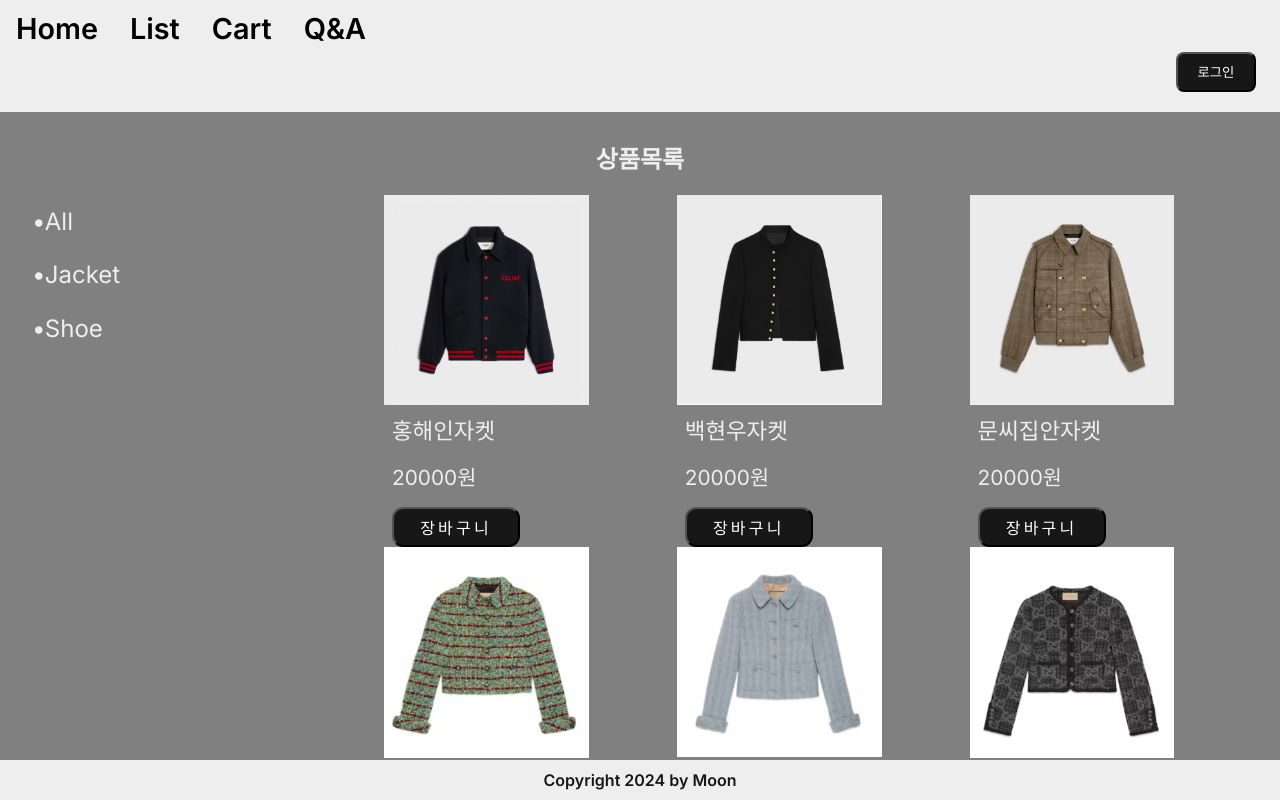
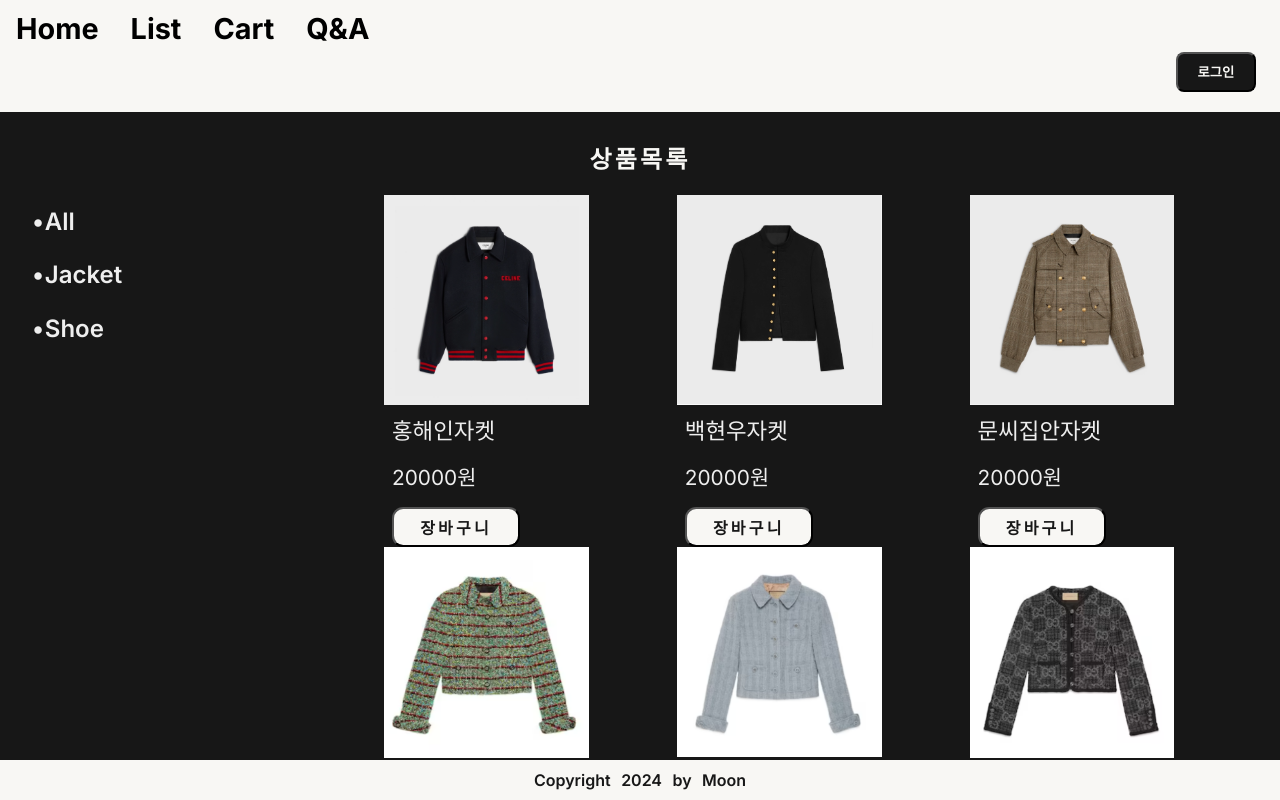
Before and after one commit to mongzii/M-market-ts, a Next.js app: page /list in a window 1280 px wide. Shown: the top 800 px of the page. Built offline with nearby package versions, Linux system fonts and the light colour scheme; no server answers.

Commit message:
design: color들 지정

```diff
--- a/app/globals.css
+++ b/app/globals.css
@@ -1,16 +1,21 @@
 body {
   margin: 0;
   padding: 0;
-  background: gray;
+  background: #171717;
   color: #eeeeee;
   box-sizing: border-box;
 }
 /* ----------------footer---------------------------------------- */
 .footerpart {
   /* border: 10px solid blue; */
-  background: #eeeeee;
+  /* background: #eeeeee; */
+  /* background: #f1faff; */
+  /* background: #fbfff4; */
+  background: #f8f7f4;
+  /* background: #feeceb; */
   color: #171717;
-  font-weight: 550;
+  font-weight: 600;
+  word-spacing: 0.4rem;
   height: 5vh;
   width: 100%;
   display: flex;
@@ -23,8 +28,10 @@ body {
 /* -----------------헤더---------------------------------------- */
 .headerpart {
   /* border: 5px solid black; */
-
-  background: #eeeeee;
+  /* background: #f1faff; */
+  /* background: #fbfff4; */
+  background: #f8f7f4;
+  /* background: #feeceb; */
   color: #171717;
   width: 100%;
   height: 14vh;
@@ -52,7 +59,7 @@ body {
 
   > a {
     font-size: 1.8rem;
-    font-weight: 600;
+    font-weight: 650;
     text-decoration: none;
     color: black;
     @media screen and (max-width: 1023px) {
@@ -60,6 +67,10 @@ body {
     }
     @media screen and (max-width: 767px) {
       font-size: 1rem;
+    }
+    &:hover {
+      cursor: pointer;
+      color: #2c3333;
     }
   }
 }
@@ -91,12 +102,16 @@ body {
     height: 2.5rem;
     width: 5rem;
     background-color: #171717;
-    color: white;
+    color: #f8f7f4;
+    font-weight: 600;
     border-radius: 0.5rem;
     margin-right: 1.5rem;
     @media screen and (max-width: 767px) {
       height: 2.2rem;
       margin-right: 1.8rem;
+    }
+    &:hover {
+      cursor: pointer;
     }
   }
 }
@@ -123,6 +138,8 @@ body {
 .title {
   display: flex;
   justify-content: center;
+  color: #f8f7f4;
+  letter-spacing: 0.2rem;
 }
 .main-top {
   /* border: 10px solid blue; */
@@ -248,6 +265,7 @@ body {
   flex-direction: column;
   justify-content: space-around;
   font-size: 1.5rem;
+  font-weight: 550;
   > li {
     display: flex;
     flex-direction: row;
@@ -261,7 +279,8 @@ body {
   }
   > li:hover {
     cursor: pointer;
-    color: #337357;
+    color: #83142c;
+    /* color: #337357; */
   }
 }
 /* list페이지오른쪽 */
@@ -386,11 +405,15 @@ body {
   > button {
     width: 10vw;
     height: 2.5rem;
-    background-color: #171717;
-    color: white;
+    background-color: #f8f7f4;
+    color: #171717;
+    font-weight: 600;
     font-size: 1rem;
     border-radius: 0.7rem;
     letter-spacing: 0.2rem;
+    &:hover {
+      cursor: pointer;
+    }
     @media screen and (max-width: 1023px) {
       width: 14vw;
       height: 2.2rem;
@@ -472,14 +495,15 @@ body {
   flex-grow: 1.3;
 
   > button {
-    background-color: black;
-    color: white;
+    background-color: #f8f7f4;
+    color: #171717;
+    font-weight: 600;
     border-radius: 0.5rem;
     height: 2rem;
     width: 2rem;
     &:hover {
       cursor: pointer;
-      background-color: #153448;
+      /* background-color: #153448; */
     }
     @media screen and (max-width: 1023px) {
       height: 2rem;
@@ -504,15 +528,16 @@ body {
   margin-right: 1.5rem;
 
   > button {
-    background-color: black;
-    color: white;
+    background-color: #f8f7f4;
+    color: #171717;
+    font-weight: 600;
     border-radius: 0.5rem;
     font-size: 0.8rem;
     height: 2rem;
     width: 3.5rem;
     &:hover {
       cursor: pointer;
-      background-color: #153448;
+      /* background-color: #153448; */
     }
 
     /* @media screen and (max-width: 1023px) {
@@ -547,10 +572,15 @@ body {
   justify-content: center;
   align-items: center;
   > button {
-    background-color: black;
-    color: white;
+    background-color: #f8f7f4;
+    color: #171717;
+    font-weight: 600;
     border-radius: 0.5rem;
     margin-top: 2rem;
+    &:hover {
+      cursor: pointer;
+      /* background-color: #153448; */
+    }
   }
 }
 /* --------------------Q&A---------------------- */
@@ -565,9 +595,14 @@ body {
   display: flex;
   justify-content: flex-end;
   > button {
-    background: black;
-    color: white;
+    background-color: #f8f7f4;
+    color: #171717;
+    font-weight: 600;
     border-radius: 0.5rem;
+    &:hover {
+      cursor: pointer;
+      /* background-color: #153448; */
+    }
   }
 }
 .board-body {
@@ -575,16 +610,16 @@ body {
   width: 50%;
   height: 50%;
   padding-bottom: 5rem;
-  color: black;
+  color: #f8f7f4;
 }
 .list-item {
-  border-bottom: 1px solid black;
+  border-bottom: 1px solid #f8f7f4;
   padding: 0.5rem;
   /* padding: 1rem; */
 
   > a {
     text-decoration: none;
-    color: black;
+    color: #f8f7f4;
   }
 }
 
@@ -594,15 +629,16 @@ body {
   gap: 1rem;
   > a {
     text-decoration: none;
-    color: black;
+    color: #f8f7f4;
   }
   > button {
-    background: black;
-    color: white;
+    background-color: #f8f7f4;
+    color: #171717;
+    font-weight: 600;
     border-radius: 0.5rem;
     &:hover {
       cursor: pointer;
-      background-color: #153448;
+      /* background-color: #153448; */
     }
   }
 }
@@ -625,13 +661,14 @@ body {
     width: 25vw;
   }
   > button {
-    background: black;
-    color: white;
+    background-color: #f8f7f4;
+    color: #171717;
+    font-weight: 600;
     border-radius: 0.5rem;
     width: 100%;
     &:hover {
       cursor: pointer;
-      background-color: #153448;
+      /* background-color: #153448; */
     }
   }
 }
@@ -675,12 +712,13 @@ body {
   gap: 1rem;
   padding-bottom: 3rem;
   > button {
-    background: black;
-    color: white;
+    background-color: #f8f7f4;
+    color: #171717;
+    font-weight: 600;
     border-radius: 0.5rem;
     &:hover {
       cursor: pointer;
-      background-color: #153448;
+      /* background-color: #153448; */
     }
   }
 }
```
